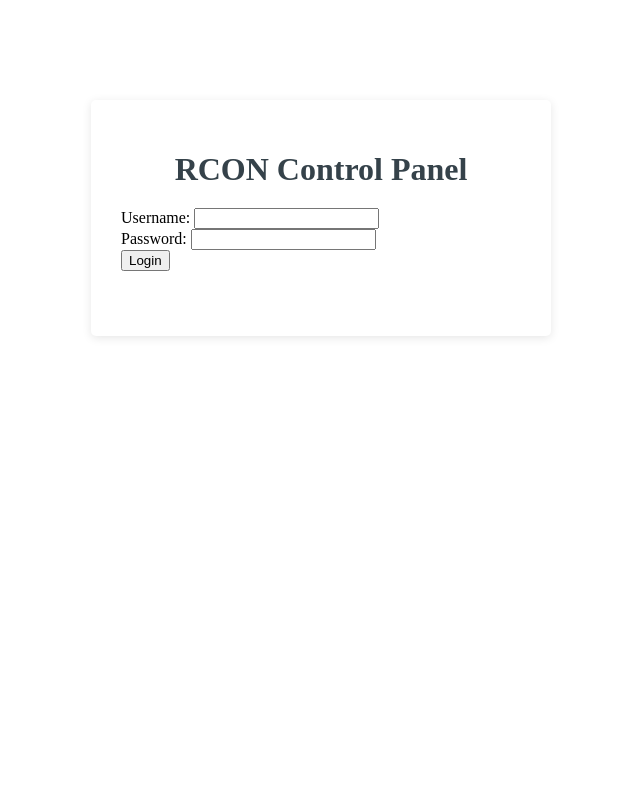
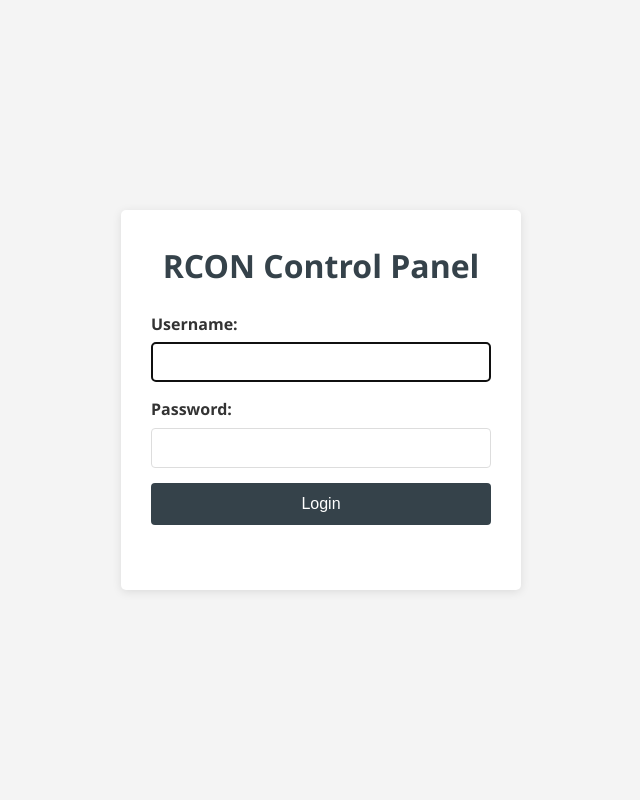
Before and after one commit to i4studiosproductions/gcmd, a Flask app: template server/templates/login.html in a window 1280 px wide. Shown: the whole page, without its empty margins (319-959 px from the left). Run offline with Flask 3, Linux system fonts and the light colour scheme; the template is opened without the code that fills it, so the values that code supplies are empty.

Commit message:
Update login.html

```diff
--- a/server/templates/login.html
+++ b/server/templates/login.html
@@ -4,11 +4,94 @@
     <meta charset="UTF-8">
     <meta name="viewport" content="width=device-width, initial-scale=1.0">
     <title>RCON Login</title>
-    <link rel="stylesheet" href="/static/style.css">
+    <style>
+        * {
+            box-sizing: border-box;
+            margin: 0;
+            padding: 0;
+        }
+
+        body {
+            font-family: 'Segoe UI', Tahoma, Geneva, Verdana, sans-serif;
+            line-height: 1.6;
+            color: #333;
+            background-color: #f4f4f4;
+            display: flex;
+            justify-content: center;
+            align-items: center;
+            height: 100vh;
+        }
+
+        .login-container {
+            background: white;
+            padding: 30px;
+            border-radius: 5px;
+            box-shadow: 0 2px 10px rgba(0,0,0,0.1);
+            width: 100%;
+            max-width: 400px;
+        }
+
+        .login-container h1 {
+            text-align: center;
+            margin-bottom: 20px;
+            color: #35424a;
+        }
+
+        .form-group {
+            margin-bottom: 15px;
+        }
+
+        .form-group label {
+            display: block;
+            margin-bottom: 5px;
+            font-weight: bold;
+        }
+
+        .form-group input {
+            width: 100%;
+            padding: 10px;
+            border: 1px solid #ddd;
+            border-radius: 4px;
+            font-size: 16px;
+        }
+
+        button {
+            width: 100%;
+            background: #35424a;
+            color: #fff;
+            border: none;
+            padding: 12px;
+            border-radius: 4px;
+            cursor: pointer;
+            font-size: 16px;
+        }
+
+        button:hover {
+            background: #e8491d;
+        }
+
+        .message {
+            margin-top: 15px;
+            padding: 10px;
+            border-radius: 4px;
+            text-align: center;
+        }
+
+        .error {
+            background: #ffebee;
+            color: #c62828;
+            border: 1px solid #ef9a9a;
+        }
+
+        .success {
+            background: #e8f5e9;
+            color: #2e7d32;
+            border: 1px solid #a5d6a7;
+        }
+    </style>
 </head>
 <body>
-    <div class="container">
-        <div class="login-form">
+    <div class="login-container">
         <h1>RCON Control Panel</h1>
         <form id="loginForm">
             <div class="form-group">
@@ -22,7 +105,6 @@
             <button type="submit">Login</button>
         </form>
         <div id="loginMessage" class="message"></div>
-        </div>
     </div>
 
     <script>
@@ -55,6 +137,9 @@
                 messageDiv.className = 'message error';
             }
         });
+
+        // Auto-focus username field
+        document.getElementById('username').focus();
     </script>
 </body>
 </html>
```
Lines whose indentation alone changed are shown as unchanged.
